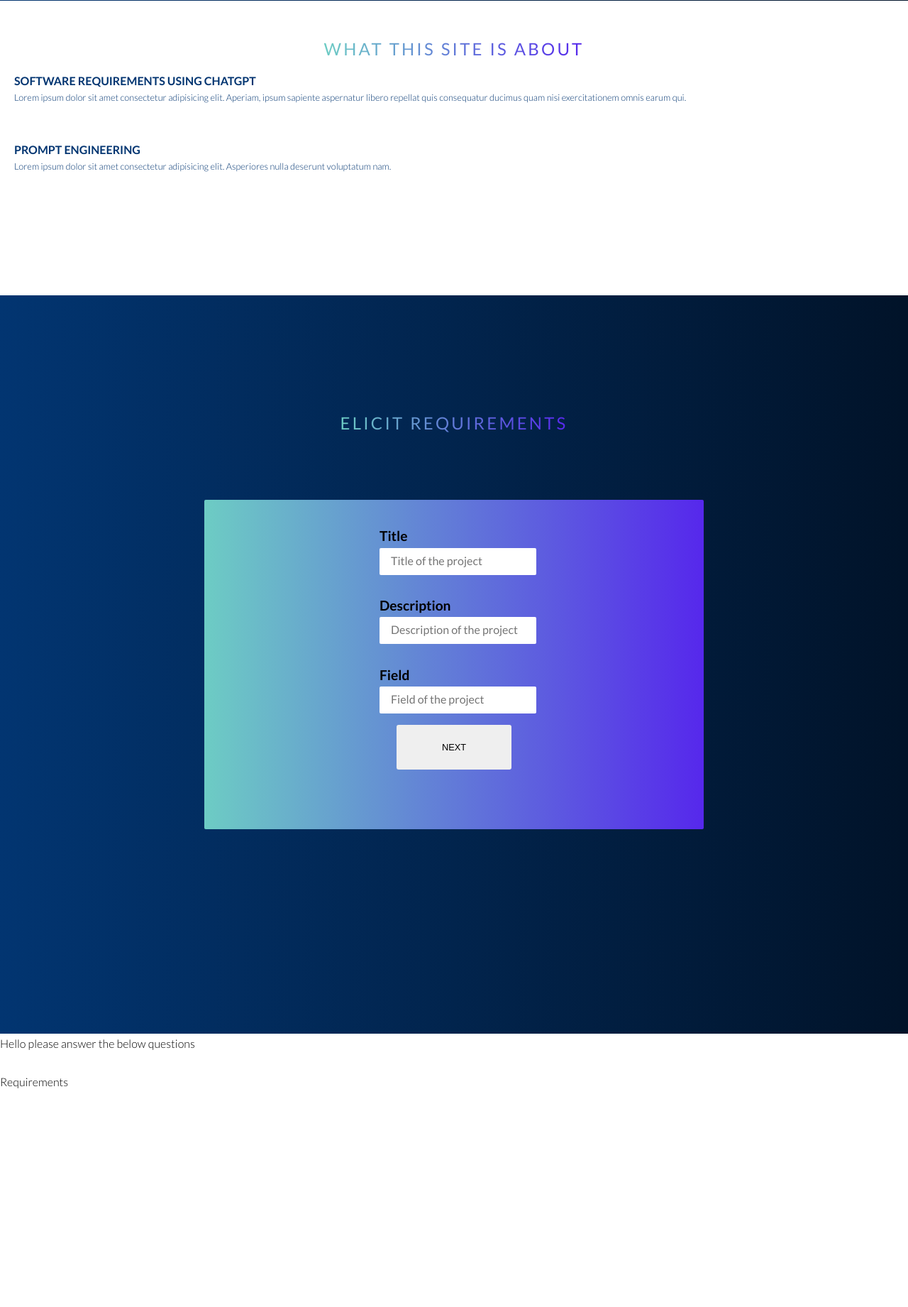
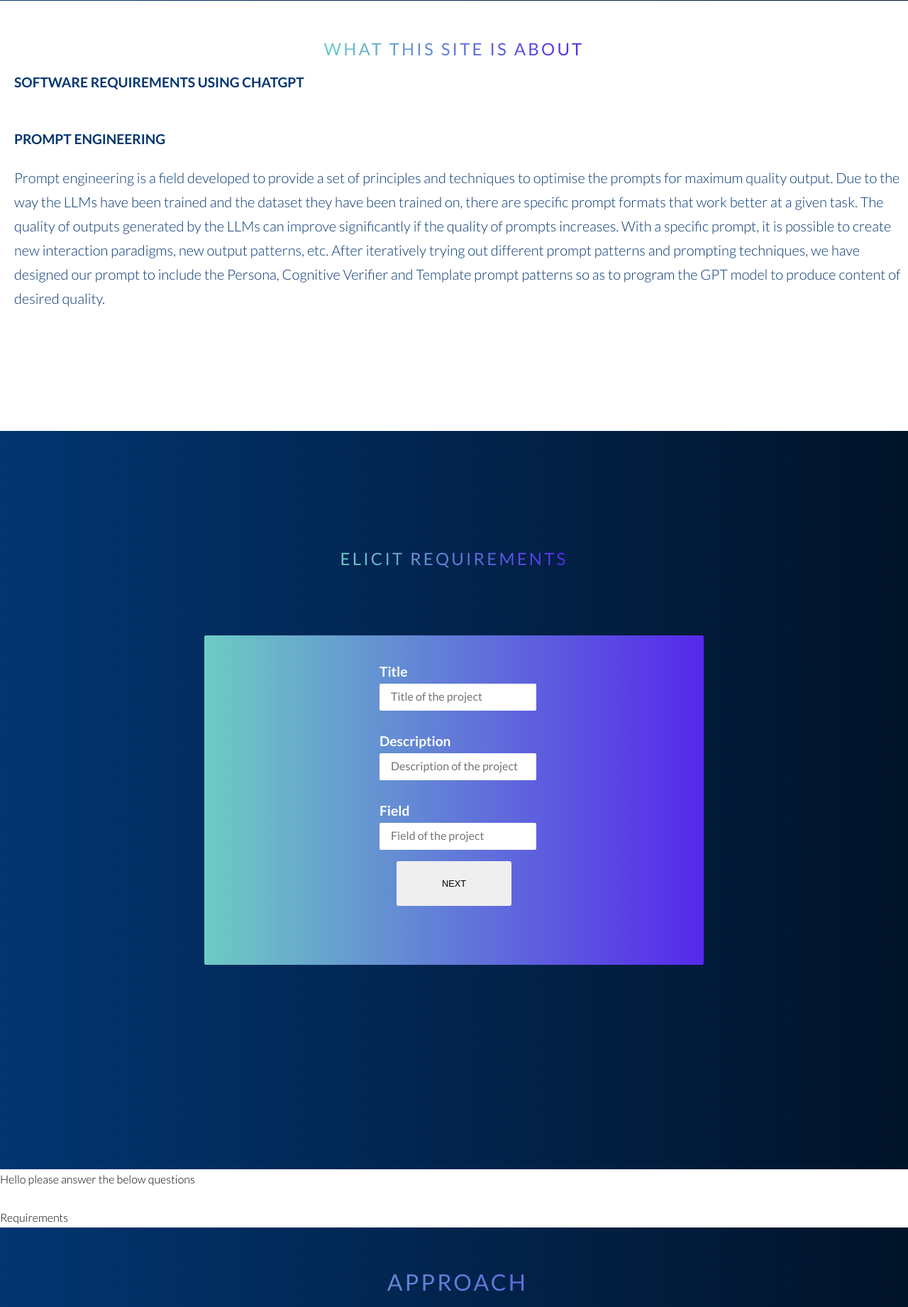
Before and after one commit to pahchangarg/chatgpt_interface, a Flask app: page / in a window 1280 px wide. Shown: the part 799-2640 px from the top of the page at 71% size. Before the commit the page ends 2336 px from the top, so only its background shows below. Run offline with Flask 3, Linux system fonts and the light colour scheme.

Commit message:
design changes and issues resolved

```diff
--- a/static/index.css
+++ b/static/index.css
@@ -184,7 +186,6 @@ form {
   display: flex;
   flex-direction: column;
   align-items: center;
-  color: black;
 }
 
 .form__group:not(:last-child) {
@@ -251,15 +252,16 @@ form {
 }
 
 .heading-tertiary {
-  font-size: 1rem;
+  font-size: 1.2rem;
   font-weight: 700;
   text-transform: uppercase;
   color: rgba(2, 53, 113);
 }
 
 .paragraph {
-  font-size: 0.8rem;
+  font-size: 20px;
   color: rgba(2, 53, 113);
+  margin-top: 20px;
 }
 
 .paragraph:not(:last-child) {
@@ -274,3 +276,50 @@ form {
 .u-margin-top-big {
   margin-top: 3rem;
 }
+
+.section-approach {
+  background-image: linear-gradient(
+    to right,
+    rgba(2, 53, 113),
+    rgba(1, 19, 41)
+  );
+  /* url(./img/rm373batch5-18.jpg); */
+  /* url(./img/rm373batch5-18.jpg); */
+  background-size: cover;
+  position: relative;
+}
+
+.approach-heading {
+  text-transform: uppercase;
+  display: block;
+  font-size: 2rem;
+  font-weight: 500;
+  /* letter-spacing: 0.5rem; */
+  text-align: center;
+  margin: 40px auto;
+  background-image: linear-gradient(
+    to right,
+    rgb(109, 204, 196),
+    rgb(86, 40, 236)
+  );
+  background-clip: text;
+  -webkit-background-clip: text;
+  color: transparent;
+  letter-spacing: 0.2rem;
+  transition: all 0.2s;
+}
+
+.approach-heading:hover {
+  transform: skewY(2deg) skewX(15deg) scale(1.1);
+  text-shadow: 0.5rem 1rem 2rem rgba(black, 0.2);
+}
+
+.approach-para {
+  display: block;
+  font-size: 1rem;
+  font-weight: 300;
+  letter-spacing: 0.2rem;
+  justify-content: center;
+  margin-top: 20px;
+  margin-bottom: 40px;
+}
--- a/templates/index.html
+++ b/templates/index.html
@@ -25,10 +25,12 @@
             >Eliciting requirements without having good knowledge?</span
           >
           <span class="heading-primary--sub"
-            >Lorem ipsum dolor, sit amet consectetur adipisicing elit. Minus
-            veritatis velit amet molestiae alias corrupti libero quas
-            voluptates, iste expedita recusandae impedit harum tempore voluptate
-            odit saepe. Veritatis, quas itaque?</span
+            >Elicitation is a very important step in software engineering, in
+            which business analysts draw out the requirements to gain access to
+            relevant data. It is the practice of discovering requirements for a
+            system by interacting with end-users and stakeholders. It is done to
+            identify different kinds of requirements (new and old) and to
+            document the origin and production methodology of data.</span
           >
         </h1>
         <div class="header__image-box">
@@ -49,18 +51,23 @@
         <h3 class="heading-tertiary u-margin-bottom-small">
           Software Requirements using ChatGPT
         </h3>
-        <p class="paragraph">
-          Lorem ipsum dolor sit amet consectetur adipisicing elit. Aperiam,
-          ipsum sapiente aspernatur libero repellat quis consequatur ducimus
-          quam nisi exercitationem omnis earum qui.
-        </p>
+        <p class="paragraph"></p>
 
         <h3 class="heading-tertiary u-margin-bottom-small">
           Prompt Engineering
         </h3>
         <p class="paragraph">
-          Lorem ipsum dolor sit amet consectetur adipisicing elit. Asperiores
-          nulla deserunt voluptatum nam.
+          Prompt engineering is a field developed to provide a set of principles
+          and techniques to optimise the prompts for maximum quality output. Due
+          to the way the LLMs have been trained and the dataset they have been
+          trained on, there are specific prompt formats that work better at a
+          given task. The quality of outputs generated by the LLMs can improve
+          significantly if the quality of prompts increases. With a specific
+          prompt, it is possible to create new interaction paradigms, new output
+          patterns, etc. After iteratively trying out different prompt patterns
+          and prompting techniques, we have designed our prompt to include the
+          Persona, Cognitive Verifier and Template prompt patterns so as to
+          program the GPT model to produce content of desired quality.
         </p>
       </div>
     </section>
@@ -121,14 +128,25 @@
       </p>
     </div>
     <section class="section-approach">
-      <div class="u-center-text u-margin-top">
-        <h2 class="heading-secondary">APPROACH</h2>
+      <div class="row1">
+        <h3 class="approach-heading">Approach</h3>
+        <p class="approach-para">
+          The application uses the GPT-3.5 Large Language Model developed by
+          OpenAI to generate the requirements. We use the OpenAI API to interact
+          with the model. With a help of pre-structured prompt based on the
+          prompting guidelines and various prompt engineering techniques, we are
+          able to generate the requirements of highest quality. The user is
+          required to enter the title, the description and the field of use of
+          their application that they want requirements for. This data is
+          combined with a prompt and with the help of the API, it is given as an
+          input to the GPT model. After collecting the output, we then extract a
+          set of software requirements and a set of five questions from it which
+          could help refine the quality of the requirements. If the user is not
+          satisfied with the requireemnts, they can answer those questions to
+          get better quality requirements.
+        </p>
       </div>
     </section>
-    <section class="section-chatgpt">
-      <div class="u-center-text u-margin-top">
-        <h2 class="heading-secondary">ChatGPT</h2>
-      </div>
-    </section>
+    <section class="section-chatgpt"></section>
   </main>
 </html>
```
Also changed, not shown: other parts of static/index.css (+2 -0 lines).
